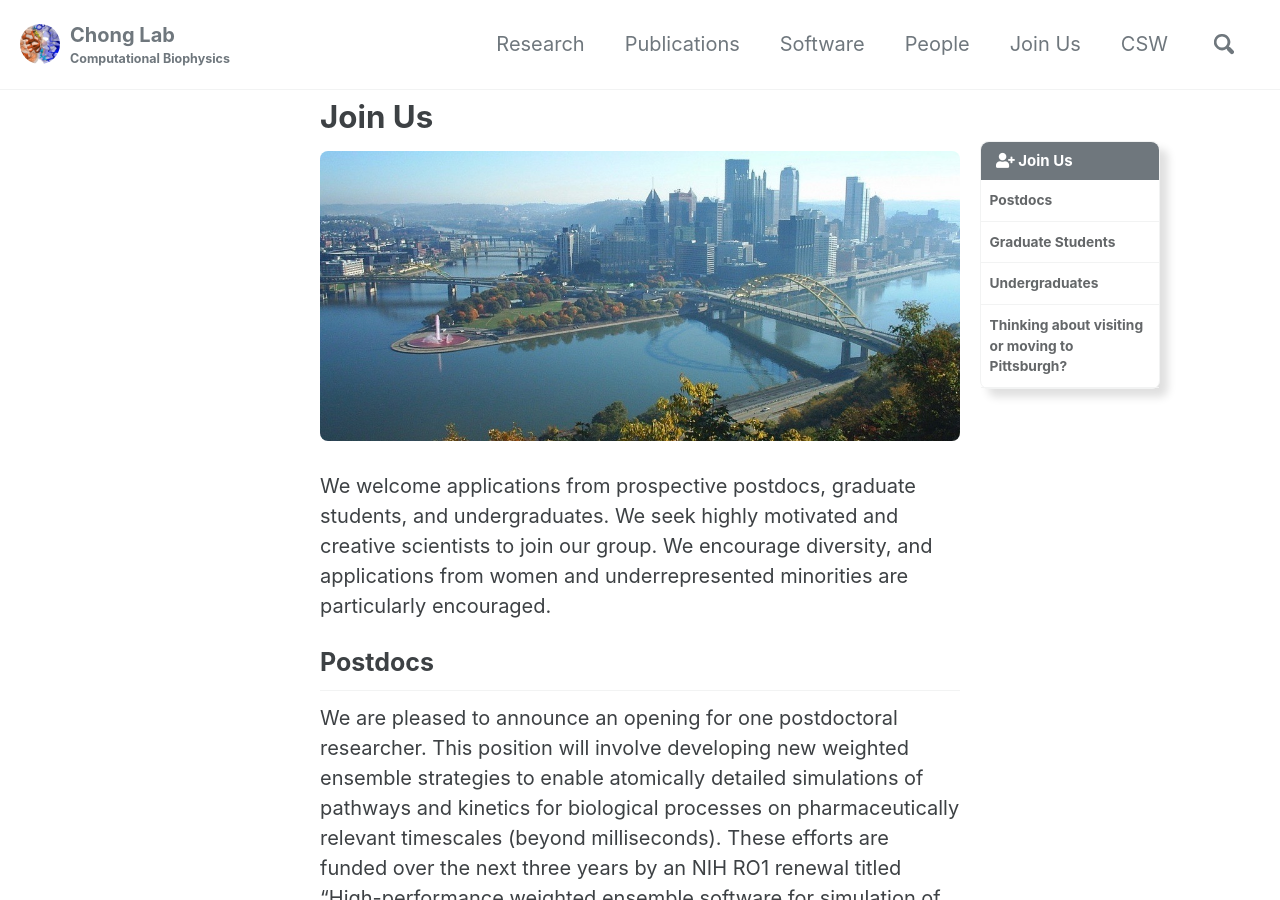
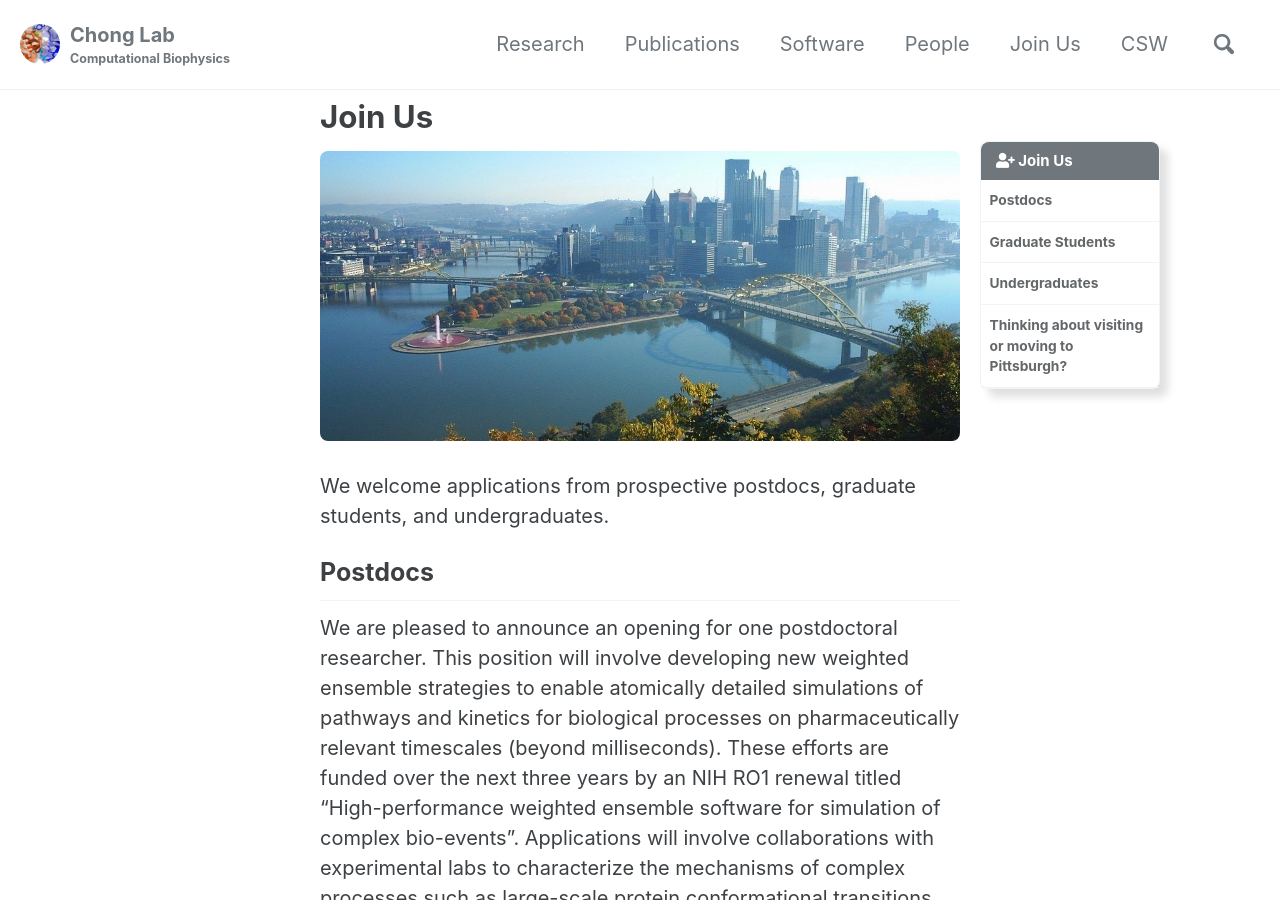
Before and after one commit to darianyang/mm-github-pages-test, a Jekyll site: the page built from _pages/join_us.md, in a window 1280 px wide and 900 px high. Built offline with Jekyll 4.4.1, drawn with Linux system fonts in a browser that asks for light colours; cached includes are drawn as plain includes.

Commit message:
Update join_us.md

```diff
--- a/_pages/join_us.md
+++ b/_pages/join_us.md
@@ -9,7 +9,7 @@ toc_icon: "user-plus"
 
 {% include figure image_path="/assets/images/pittsburgh.jpg" alt="Pittsburgh Panorama" %}
 
-We welcome applications from prospective postdocs, graduate students, and undergraduates. We seek highly motivated and creative scientists to join our group. We encourage diversity, and applications from women and underrepresented minorities are particularly encouraged.
+We welcome applications from prospective postdocs, graduate students, and undergraduates.
 
 ## Postdocs
 We are pleased to announce an opening for one postdoctoral researcher. This position will involve developing new weighted ensemble strategies to enable atomically detailed simulations of pathways and kinetics for biological processes on pharmaceutically relevant timescales (beyond milliseconds). These efforts are funded over the next three years by an NIH RO1 renewal titled “High-performance weighted ensemble software for simulation of complex bio-events”. Applications will involve collaborations with experimental labs to characterize the mechanisms of complex processes such as large-scale protein conformational transitions, allosteric protein (un)binding, and/or (un)folding of protein mimetics. The postdoc may also participate in our collaboration with OpenEye Scientific to integrate the [WESTPA software](https://westpa.github.io/westpa) with the [Orion Cloud Computing Platform](https://www.eyesopen.com/orion) to streamline the execution of large-scale weighted ensemble simulations on Amazon Web Services as well as typical clusters.
```
